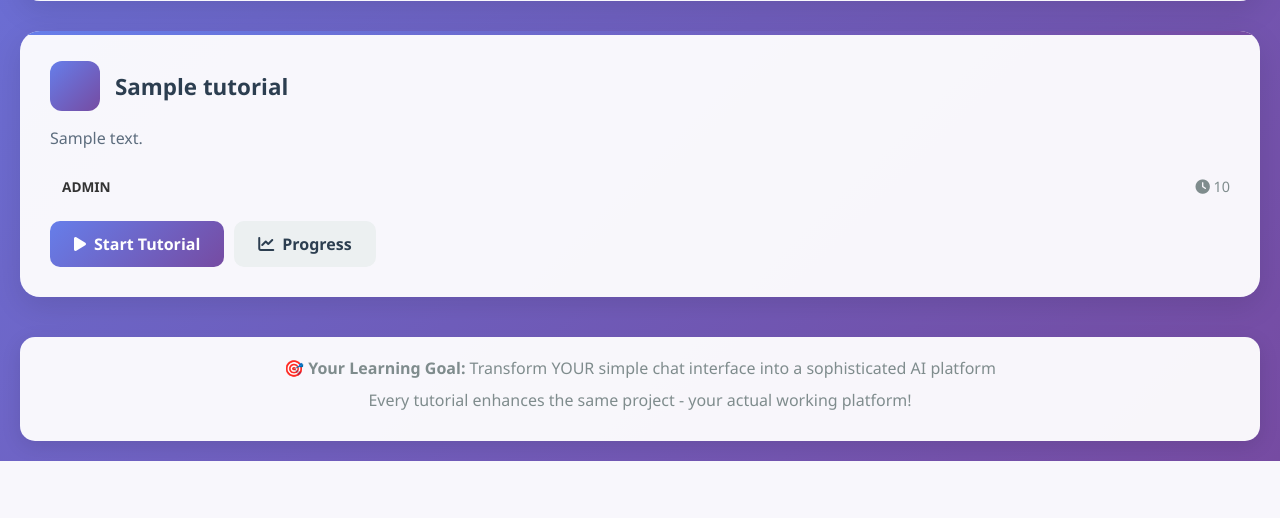
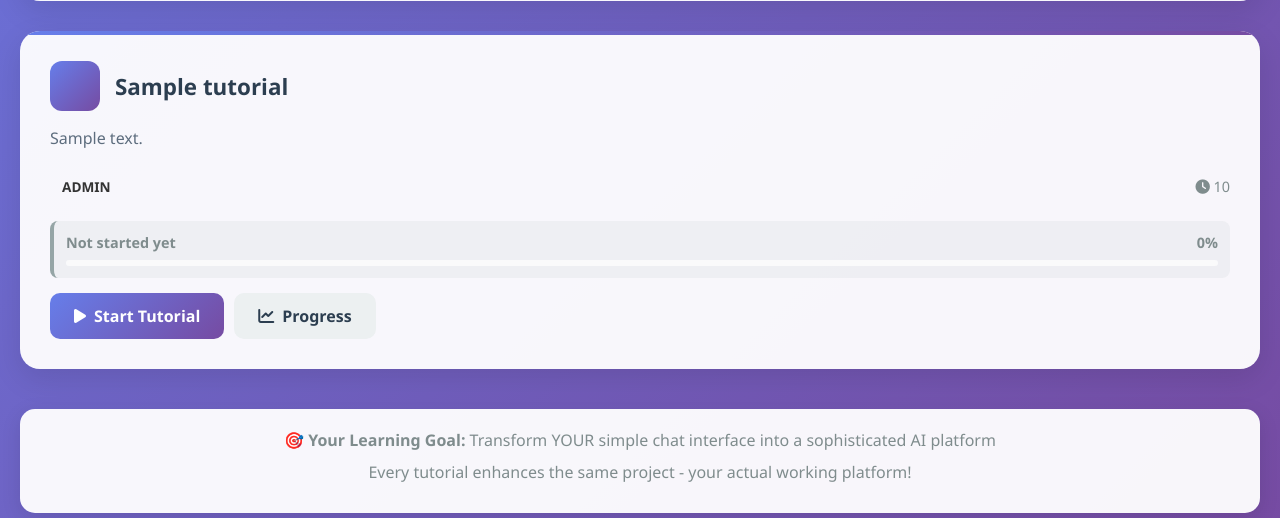
Before and after one commit to apicov/my_webpage, a Flask app: template tutorials/templates/dashboard.html in a window 1280 px wide. Shown: the part 840-1358 px from the top of the page. Before the commit the page ends 1301 px from the top, so only its background shows below. Run offline with Flask 3, Linux system fonts and the light colour scheme; the template is opened without the code that fills it: most values are stand-ins (such as "Sample title", 1, 10 or a date in 2020); parts of the project's set-up code (start-up, migrations or seed data) failed here and were passed over.

Commit message:
Enhance tutorial dashboard with individual progress tracking UI components. Introduce styles and structure for progress indicators, including completed, current, and not-started states. Update JavaScript logic to dynamically display progress metrics and improve user engagement with visual feedback on tutorial completion.

```diff
--- a/tutorials/templates/dashboard.html
+++ b/tutorials/templates/dashboard.html
@@ -329,6 +329,76 @@
             box-shadow: 0 0 20px rgba(102, 126, 234, 0.3);
         }
 
+        /* Individual tutorial progress */
+        .tutorial-progress {
+            margin: 15px 0;
+            padding: 12px;
+            background: rgba(52, 152, 219, 0.1);
+            border-radius: 8px;
+            border-left: 4px solid #3498db;
+        }
+
+        .tutorial-progress-text {
+            color: #2c3e50;
+            font-size: 0.9rem;
+            font-weight: 600;
+            margin-bottom: 8px;
+            display: flex;
+            justify-content: space-between;
+            align-items: center;
+        }
+
+        .tutorial-progress-bar {
+            width: 100%;
+            height: 6px;
+            background: rgba(255, 255, 255, 0.7);
+            border-radius: 3px;
+            overflow: hidden;
+            position: relative;
+        }
+
+        .tutorial-progress-fill {
+            height: 100%;
+            background: linear-gradient(135deg, #3498db, #2ecc71);
+            border-radius: 3px;
+            transition: width 0.5s ease;
+            position: relative;
+        }
+
+        .tutorial-progress-fill::after {
+            content: '';
+            position: absolute;
+            top: 0;
+            left: 0;
+            right: 0;
+            bottom: 0;
+            background: linear-gradient(90deg, transparent, rgba(255,255,255,0.3), transparent);
+            animation: shimmer 2s infinite;
+        }
+
+        @keyframes shimmer {
+            0% { transform: translateX(-100%); }
+            100% { transform: translateX(100%); }
+        }
+
+        .tutorial-progress.completed {
+            background: rgba(39, 174, 96, 0.1);
+            border-left-color: #27ae60;
+        }
+
+        .tutorial-progress.completed .tutorial-progress-text {
+            color: #27ae60;
+        }
+
+        .tutorial-progress.not-started {
+            background: rgba(149, 165, 166, 0.1);
+            border-left-color: #95a5a6;
+        }
+
+        .tutorial-progress.not-started .tutorial-progress-text {
+            color: #7f8c8d;
+        }
+
         @media (max-width: 768px) {
             .tutorials-grid {
                 grid-template-columns: 1fr;
@@ -512,7 +582,7 @@
             const card = document.querySelector(`a[href*="/tutorial/${tutorialId}"]`)?.closest('.tutorial-card');
             if (card) {
                 // Remove existing progress indicators
-                card.classList.remove('tutorial-completed', 'tutorial-current');
+                card.classList.remove('tutorial-completed', 'tutorial-current', 'not-started');
 
                 // Remove existing progress display
                 const existingProgress = card.querySelector('.tutorial-progress');
@@ -526,12 +596,24 @@
                     // Add progress display to card
                     const progressDiv = document.createElement('div');
                     progressDiv.className = 'tutorial-progress';
+
+                    // Set status class
+                    if (percentage === 100) {
+                        progressDiv.classList.add('completed');
+                        card.classList.add('tutorial-completed');
+                    } else if (percentage > 0) {
+                        card.classList.add('tutorial-current');
+                    } else {
+                        progressDiv.classList.add('not-started');
+                    }
+
                     progressDiv.innerHTML = `
-                        <div style="margin-bottom: 10px; color: #7f8c8d; font-size: 0.9rem;">
-                            Progress: ${completed}/${total} sections (${percentage}%)
+                        <div class="tutorial-progress-text">
+                            <span>Progress: ${completed}/${total} sections</span>
+                            <span>${percentage}%</span>
                         </div>
-                        <div style="width: 100%; height: 4px; background: #e0e0e0; border-radius: 2px; overflow: hidden;">
-                            <div style="height: 100%; background: linear-gradient(135deg, #667eea, #764ba2); width: ${percentage}%; transition: width 0.3s ease;"></div>
+                        <div class="tutorial-progress-bar">
+                            <div class="tutorial-progress-fill" style="width: ${percentage}%;"></div>
                         </div>
                     `;
 
@@ -540,12 +622,23 @@
                     if (actions) {
                         actions.parentNode.insertBefore(progressDiv, actions);
                     }
+                } else {
+                    // No sections detected yet
+                    const progressDiv = document.createElement('div');
+                    progressDiv.className = 'tutorial-progress not-started';
+                    progressDiv.innerHTML = `
+                        <div class="tutorial-progress-text">
+                            <span>Not started yet</span>
+                            <span>0%</span>
+                        </div>
+                        <div class="tutorial-progress-bar">
+                            <div class="tutorial-progress-fill" style="width: 0%;"></div>
+                        </div>
+                    `;
 
-                    // Mark as completed if 100%
-                    if (percentage === 100) {
-                        card.classList.add('tutorial-completed');
-                    } else if (percentage > 0) {
-                        card.classList.add('tutorial-current');
+                    const actions = card.querySelector('.tutorial-actions');
+                    if (actions) {
+                        actions.parentNode.insertBefore(progressDiv, actions);
                     }
                 }
             }
```
